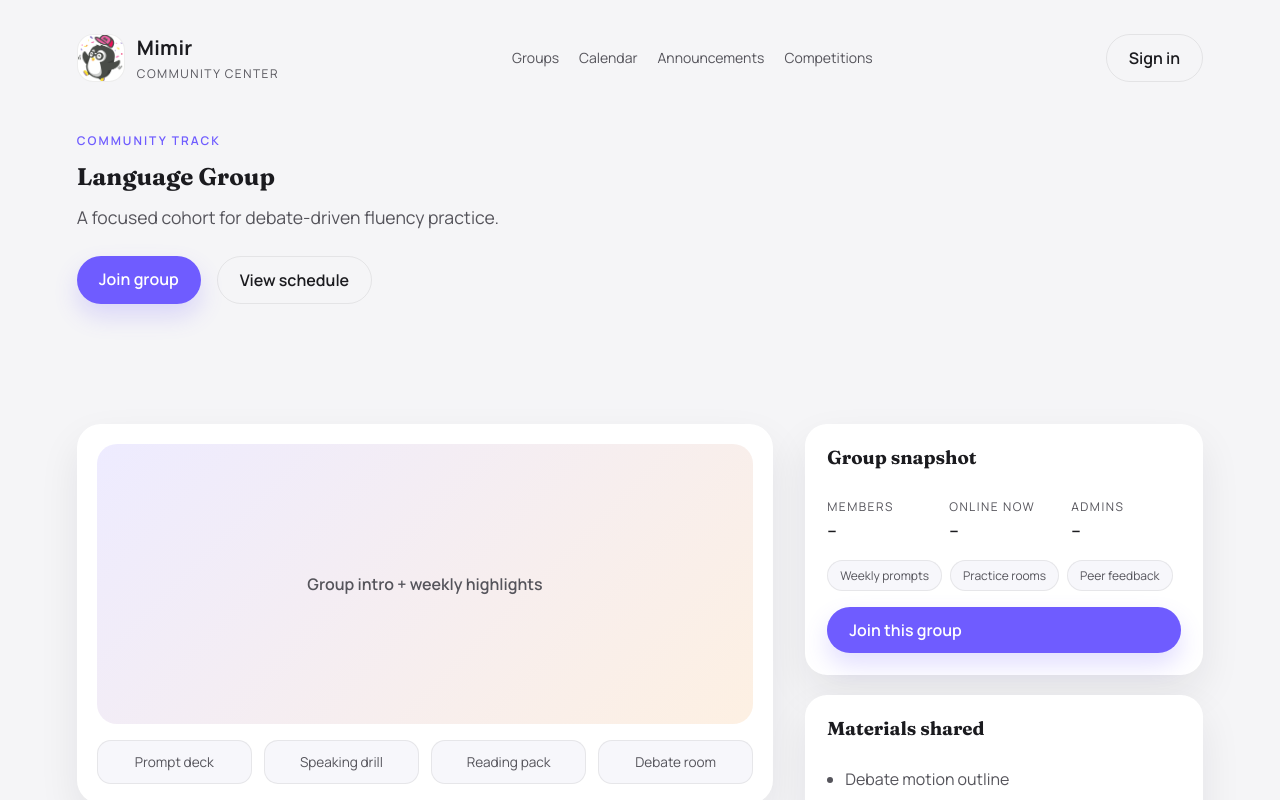
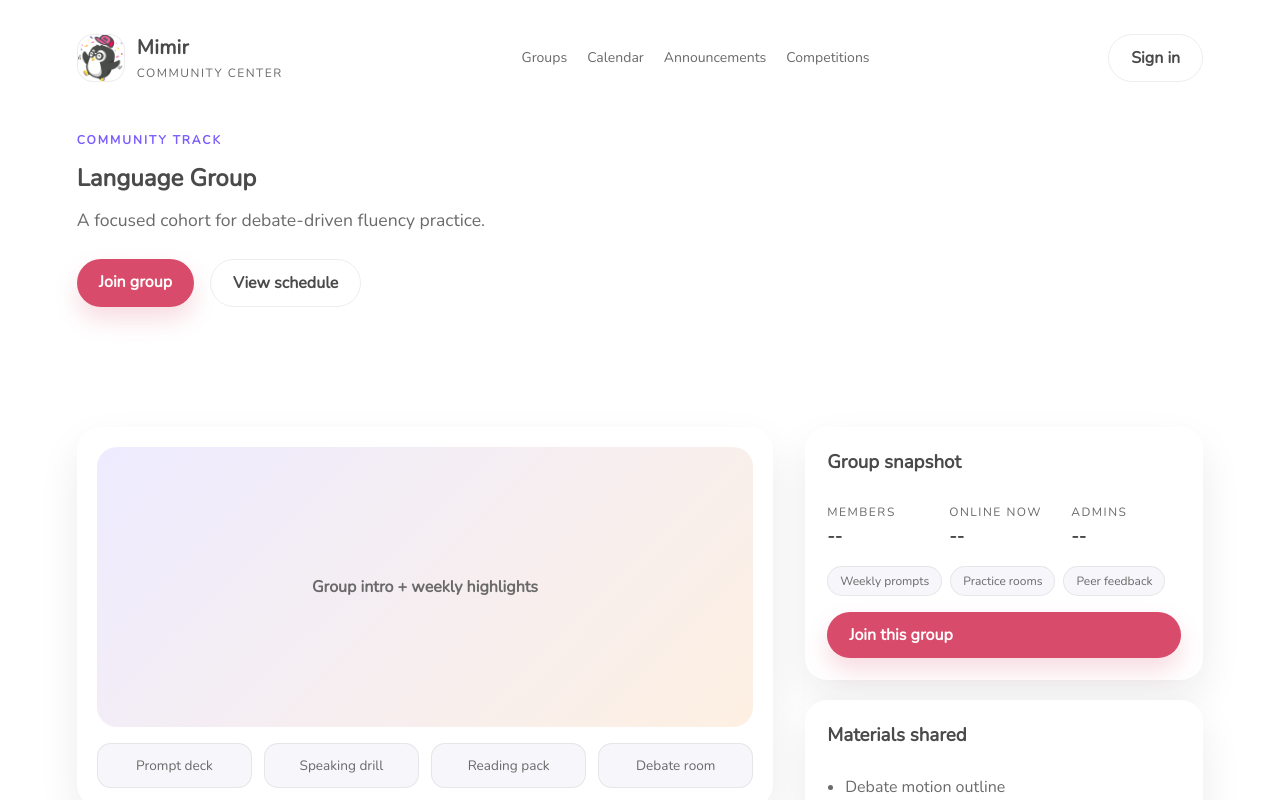
Before and after one commit to kthemandarinweekly-ux/mimir-community-center, a Next.js app: page /groups/1 in a window 1280 px wide. Shown: the top 800 px of the page. Built offline with nearby package versions, Linux system fonts and the light colour scheme; no server answers.

Commit message:
Update fonts and palette to match reference

```diff
--- a/pages/account.js
+++ b/pages/account.js
@@ -28,7 +28,7 @@ export default function AccountPage() {
         <link rel="preconnect" href="https://fonts.googleapis.com" />
         <link rel="preconnect" href="https://fonts.gstatic.com" crossOrigin="" />
         <link
-          href="https://fonts.googleapis.com/css2?family=Fraunces:opsz,wght@9..144,600;9..144,700&family=Manrope:wght@300;400;500;600;700&display=swap"
+          href="https://fonts.googleapis.com/css2?family=Nunito:wght;400;500;600;700;800&display=swap"
           rel="stylesheet"
         />
       </Head>
--- a/pages/admin.js
+++ b/pages/admin.js
@@ -35,7 +35,7 @@ export default function AdminPage() {
         <link rel="preconnect" href="https://fonts.googleapis.com" />
         <link rel="preconnect" href="https://fonts.gstatic.com" crossOrigin="" />
         <link
-          href="https://fonts.googleapis.com/css2?family=Fraunces:opsz,wght@9..144,600;9..144,700&family=Manrope:wght@300;400;500;600;700&display=swap"
+          href="https://fonts.googleapis.com/css2?family=Nunito:wght;400;500;600;700;800&display=swap"
           rel="stylesheet"
         />
       </Head>
--- a/pages/announcements.js
+++ b/pages/announcements.js
@@ -10,7 +10,7 @@ export default function AnnouncementsPage() {
         <link rel="preconnect" href="https://fonts.googleapis.com" />
         <link rel="preconnect" href="https://fonts.gstatic.com" crossOrigin="" />
         <link
-          href="https://fonts.googleapis.com/css2?family=Fraunces:opsz,wght@9..144,600;9..144,700&family=Manrope:wght@300;400;500;600;700&display=swap"
+          href="https://fonts.googleapis.com/css2?family=Nunito:wght;400;500;600;700;800&display=swap"
           rel="stylesheet"
         />
       </Head>
--- a/pages/calendar.js
+++ b/pages/calendar.js
@@ -10,7 +10,7 @@ export default function CalendarPage() {
         <link rel="preconnect" href="https://fonts.googleapis.com" />
         <link rel="preconnect" href="https://fonts.gstatic.com" crossOrigin="" />
         <link
-          href="https://fonts.googleapis.com/css2?family=Fraunces:opsz,wght@9..144,600;9..144,700&family=Manrope:wght@300;400;500;600;700&display=swap"
+          href="https://fonts.googleapis.com/css2?family=Nunito:wght;400;500;600;700;800&display=swap"
           rel="stylesheet"
         />
       </Head>
--- a/pages/calendar/[slug].js
+++ b/pages/calendar/[slug].js
@@ -57,7 +57,7 @@ export default function ClassDetailPage() {
         <link rel="preconnect" href="https://fonts.googleapis.com" />
         <link rel="preconnect" href="https://fonts.gstatic.com" crossOrigin="" />
         <link
-          href="https://fonts.googleapis.com/css2?family=Fraunces:opsz,wght@9..144,600;9..144,700&family=Manrope:wght@300;400;500;600;700&display=swap"
+          href="https://fonts.googleapis.com/css2?family=Nunito:wght;400;500;600;700;800&display=swap"
           rel="stylesheet"
         />
       </Head>
--- a/pages/competitions.js
+++ b/pages/competitions.js
@@ -10,7 +10,7 @@ export default function CompetitionsPage() {
         <link rel="preconnect" href="https://fonts.googleapis.com" />
         <link rel="preconnect" href="https://fonts.gstatic.com" crossOrigin="" />
         <link
-          href="https://fonts.googleapis.com/css2?family=Fraunces:opsz,wght@9..144,600;9..144,700&family=Manrope:wght@300;400;500;600;700&display=swap"
+          href="https://fonts.googleapis.com/css2?family=Nunito:wght;400;500;600;700;800&display=swap"
           rel="stylesheet"
         />
       </Head>
--- a/pages/competitions/[slug].js
+++ b/pages/competitions/[slug].js
@@ -56,7 +56,7 @@ export default function CompetitionDetailPage() {
         <link rel="preconnect" href="https://fonts.googleapis.com" />
         <link rel="preconnect" href="https://fonts.gstatic.com" crossOrigin="" />
         <link
-          href="https://fonts.googleapis.com/css2?family=Fraunces:opsz,wght@9..144,600;9..144,700&family=Manrope:wght@300;400;500;600;700&display=swap"
+          href="https://fonts.googleapis.com/css2?family=Nunito:wght;400;500;600;700;800&display=swap"
           rel="stylesheet"
         />
       </Head>
--- a/pages/groups.js
+++ b/pages/groups.js
@@ -10,7 +10,7 @@ export default function GroupsPage() {
         <link rel="preconnect" href="https://fonts.googleapis.com" />
         <link rel="preconnect" href="https://fonts.gstatic.com" crossOrigin="" />
         <link
-          href="https://fonts.googleapis.com/css2?family=Fraunces:opsz,wght@9..144,600;9..144,700&family=Manrope:wght@300;400;500;600;700&display=swap"
+          href="https://fonts.googleapis.com/css2?family=Nunito:wght;400;500;600;700;800&display=swap"
           rel="stylesheet"
         />
       </Head>
--- a/pages/groups/[slug].js
+++ b/pages/groups/[slug].js
@@ -93,7 +93,7 @@ export default function GroupDetailPage() {
         <link rel="preconnect" href="https://fonts.googleapis.com" />
         <link rel="preconnect" href="https://fonts.gstatic.com" crossOrigin="" />
         <link
-          href="https://fonts.googleapis.com/css2?family=Fraunces:opsz,wght@9..144,600;9..144,700&family=Manrope:wght@300;400;500;600;700&display=swap"
+          href="https://fonts.googleapis.com/css2?family=Nunito:wght;400;500;600;700;800&display=swap"
           rel="stylesheet"
         />
       </Head>
--- a/pages/index.js
+++ b/pages/index.js
@@ -29,7 +29,7 @@ export default function Home() {
         <link rel="preconnect" href="https://fonts.googleapis.com" />
         <link rel="preconnect" href="https://fonts.gstatic.com" crossOrigin="" />
         <link
-          href="https://fonts.googleapis.com/css2?family=Fraunces:opsz,wght@9..144,600;9..144,700&family=Manrope:wght@300;400;500;600;700&display=swap"
+          href="https://fonts.googleapis.com/css2?family=Nunito:wght;400;500;600;700;800&display=swap"
           rel="stylesheet"
         />
       </Head>
--- a/pages/signin.js
+++ b/pages/signin.js
@@ -37,7 +37,7 @@ export default function SignInPage() {
         <link rel="preconnect" href="https://fonts.googleapis.com" />
         <link rel="preconnect" href="https://fonts.gstatic.com" crossOrigin="" />
         <link
-          href="https://fonts.googleapis.com/css2?family=Fraunces:opsz,wght@9..144,600;9..144,700&family=Manrope:wght@300;400;500;600;700&display=swap"
+          href="https://fonts.googleapis.com/css2?family=Nunito:wght;400;500;600;700;800&display=swap"
           rel="stylesheet"
         />
       </Head>
--- a/styles/globals.css
+++ b/styles/globals.css
@@ -1,11 +1,11 @@
 :root {
   color-scheme: light;
-  --cream: #f5f5f7;
-  --sand: #e9e9ee;
-  --ink: #1b1b1f;
-  --ink-soft: #55545b;
-  --moss: #6f5cff;
-  --terracotta: #ef6b6b;
+  --cream: #ffffff;
+  --sand: #f2f2f6;
+  --ink: #4a4a4a;
+  --ink-soft: #6a6a6a;
+  --moss: #7a5cff;
+  --terracotta: #d94b6a;
   --sun: #f4a24d;
   --fog: rgba(255, 255, 255, 0.75);
   --shadow: 0 18px 40px rgba(30, 30, 38, 0.08);
@@ -19,7 +19,7 @@
 
 body {
   margin: 0;
-  font-family: "Manrope", "Segoe UI", sans-serif;
+  font-family: "Nunito", "Segoe UI", sans-serif;
   color: var(--ink);
   background: var(--cream);
   min-height: 100vh;
@@ -34,7 +34,7 @@ h1,
 h2,
 h3,
 h4 {
-  font-family: "Fraunces", "Times New Roman", serif;
+  font-family: "Nunito", "Segoe UI", sans-serif;
   margin: 0 0 12px;
 }
 
@@ -144,11 +144,11 @@ p {
   padding: 12px 22px;
   border-radius: 999px;
   font-weight: 600;
-  background: var(--moss);
+  background: var(--terracotta);
   color: white;
   cursor: pointer;
   transition: transform 0.2s ease, box-shadow 0.2s ease;
-  box-shadow: 0 12px 24px rgba(111, 92, 255, 0.2);
+  box-shadow: 0 12px 24px rgba(217, 75, 106, 0.2);
 }
 
 .cta:hover {
@@ -202,8 +202,8 @@ p {
   display: inline-flex;
   padding: 6px 14px;
   border-radius: 999px;
-  background: rgba(111, 92, 255, 0.15);
-  color: var(--moss);
+  background: rgba(217, 75, 106, 0.12);
+  color: var(--terracotta);
   font-size: 12px;
   font-weight: 600;
   margin-bottom: 18px;
@@ -409,7 +409,7 @@ p {
 }
 
 .highlight {
-  background: #f0f0f4;
+  background: #f7f6fb;
 }
 
 .flow {
@@ -530,7 +530,7 @@ p {
   justify-content: space-between;
   gap: 16px;
   box-shadow: var(--shadow);
-  border-top: 3px solid rgba(244, 162, 77, 0.6);
+  border-top: 3px solid rgba(122, 92, 255, 0.6);
 }
 
 .cta-section {
```
